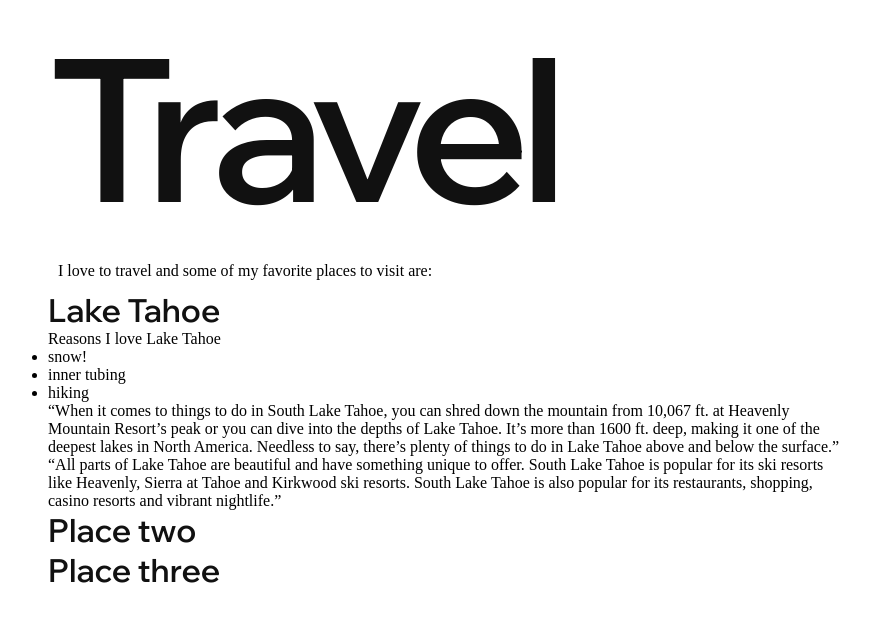
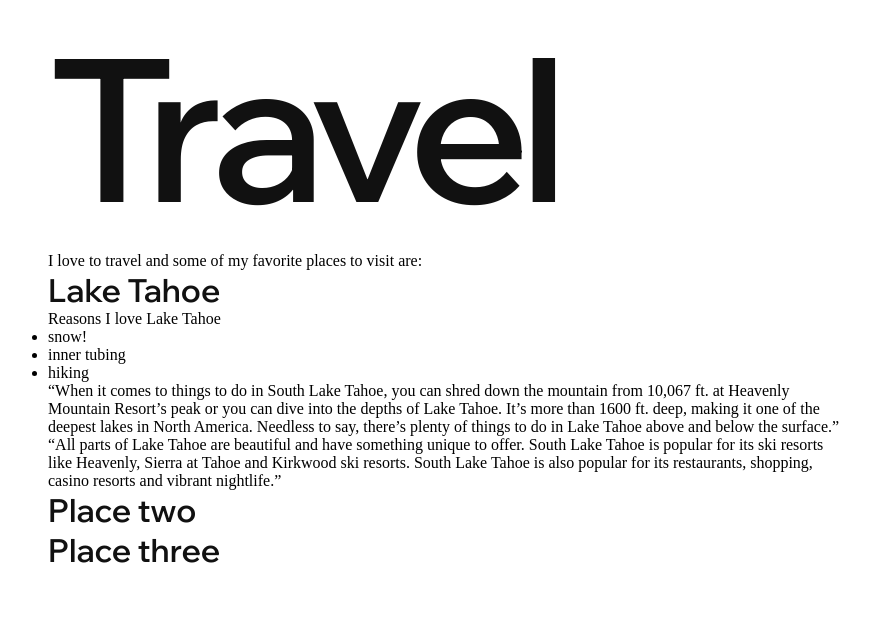
Before and after one commit to harryg02/CSS_InClass_Activity-main_Sep2, a plain HTML site: page index.html in a window 1280 px wide. Shown: the whole page, without its empty margins (192-1062 px from the left). Drawn offline with Linux system fonts and the light colour scheme.

Commit message:
update style.css

```diff
--- a/css/style.css
+++ b/css/style.css
@@ -19,8 +19,3 @@ h2 {
   font-style: normal;
   font-size: 2rem;
 }
-
-div
-p {
-  padding: 10px;
-}
```
